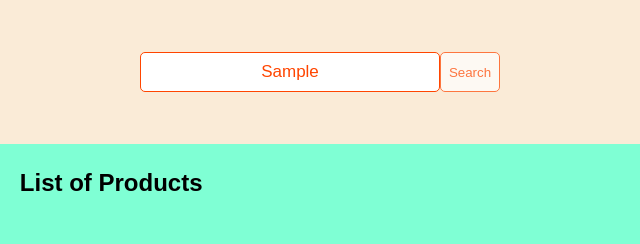
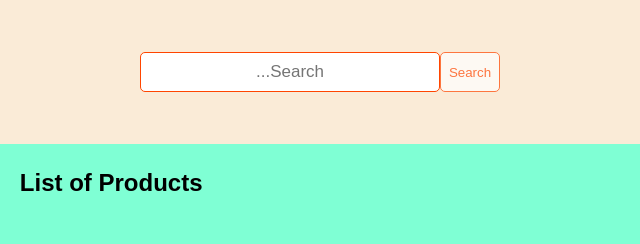
Before and after one commit to jhonntantb/Bsale-Frond-End, a website with bundled scripts: page index.html in a window 1280 px wide. Both pictures are taken after typing "Sample" into the empty fields and a click on the button "Search". Shown: the top 244 px of the page, 640-1280 px from the left. Built offline with nearby package versions, Linux system fonts and the light colour scheme; no server answers.

Commit message:
clean input search

```diff
--- a/src/js/search.js
+++ b/src/js/search.js
@@ -1,6 +1,6 @@
 "use strict"
 import { getProductsSearch } from './api.js';
-import { DisplayListProducts, SetupPagination} from './pagination.js';
+import { DisplayListProducts, SetupPagination } from './pagination.js';
 
 const input = document.getElementById("search");
 const send = document.getElementById("send");
@@ -12,6 +12,7 @@ send.addEventListener("click", async (e) => {
     const name = input.value;
     DisplayListProducts(name, list_products,getProductsSearch);
     SetupPagination(name,pagination_element,getProductsSearch);
+    input.value = "";
 })
 
 
```
Also changed, not shown: index.html (+2 -2 lines).
